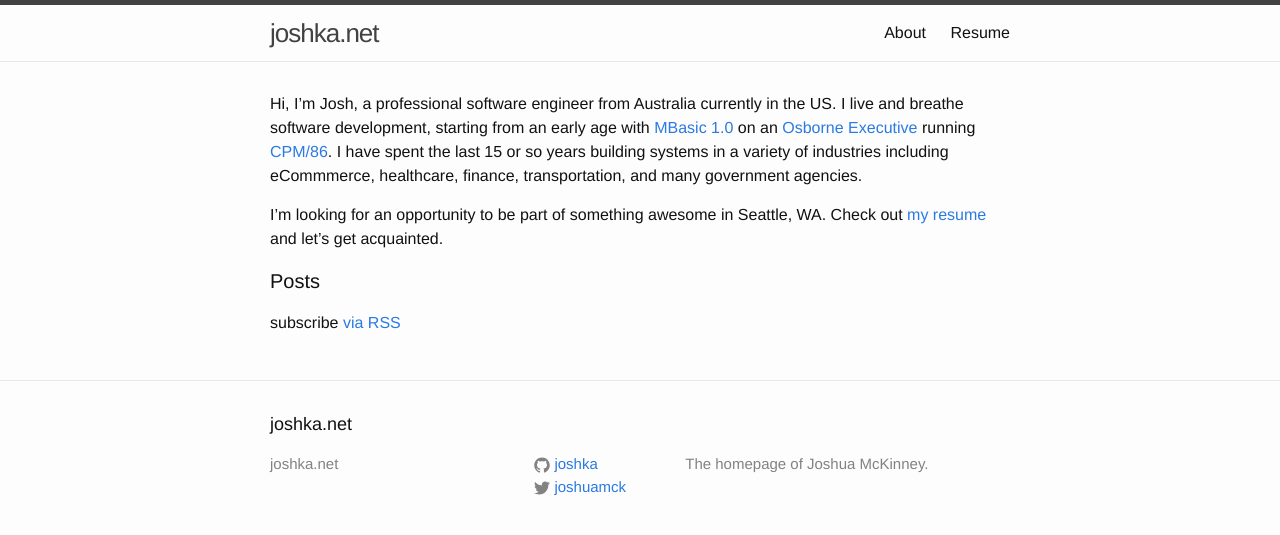
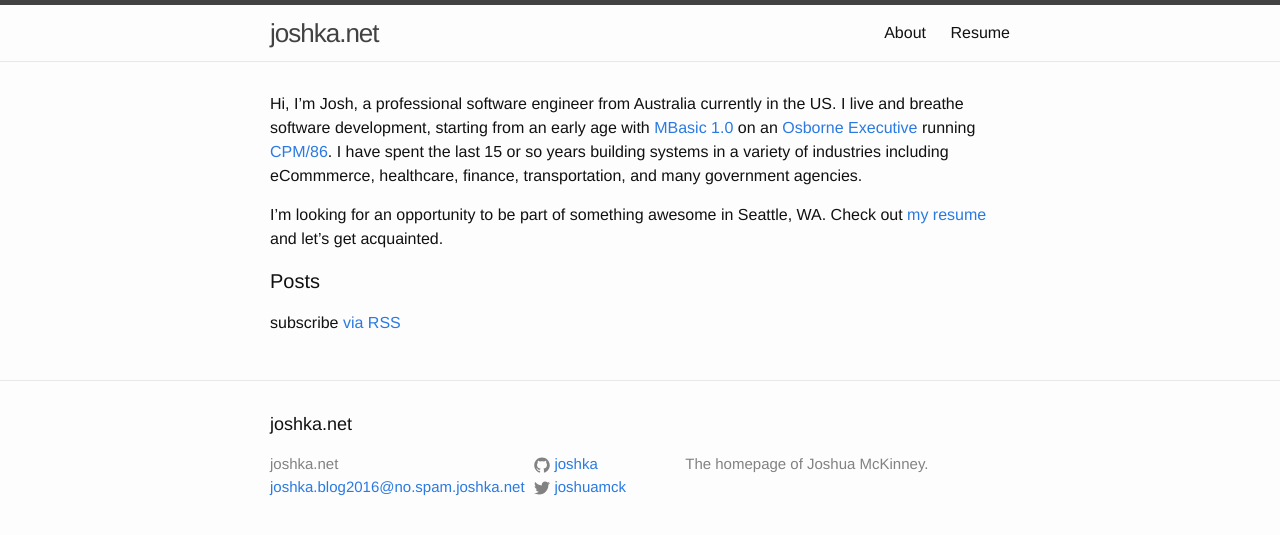
Before and after one commit to joshka/joshka.github.io, a Jekyll site: the page built from index.html, in a window 1280 px wide. Shown: the top 535 px of the page. Built offline with Jekyll 4.4.1, drawn with Linux system fonts in a browser that asks for light colours; some of the changed lines change nothing that is shown.

Commit message:
readd email to config

```diff
--- a/_config.yml
+++ b/_config.yml
@@ -7,7 +7,7 @@
 
 # Site settings
 title: joshka.net
-#email: joshka.blog2016@no.spam.joshka.net
+email: joshka.blog2016@no.spam.joshka.net
 description: > # this means to ignore newlines until "baseurl:"
   The homepage of Joshua McKinney.
 baseurl: "" # the subpath of your site, e.g. /blog
```
